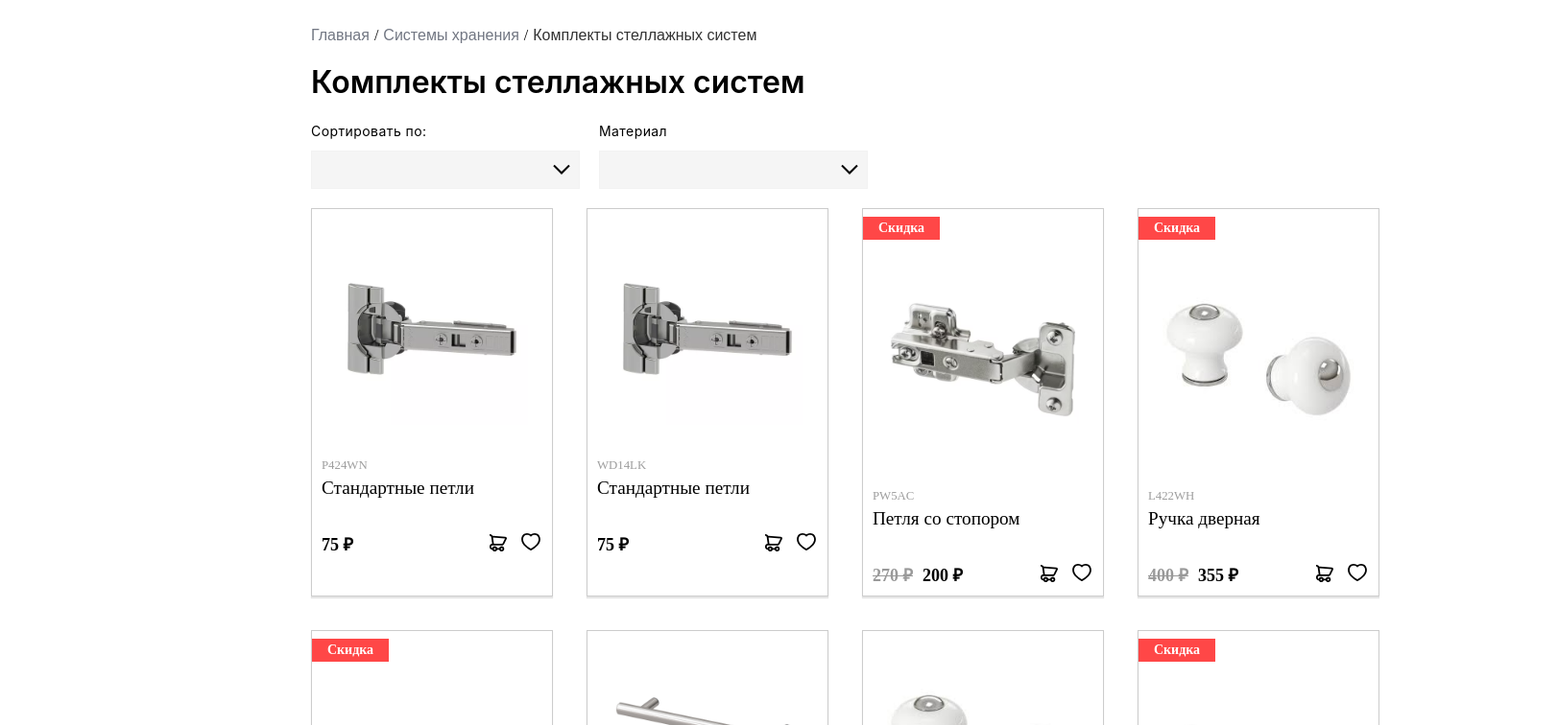
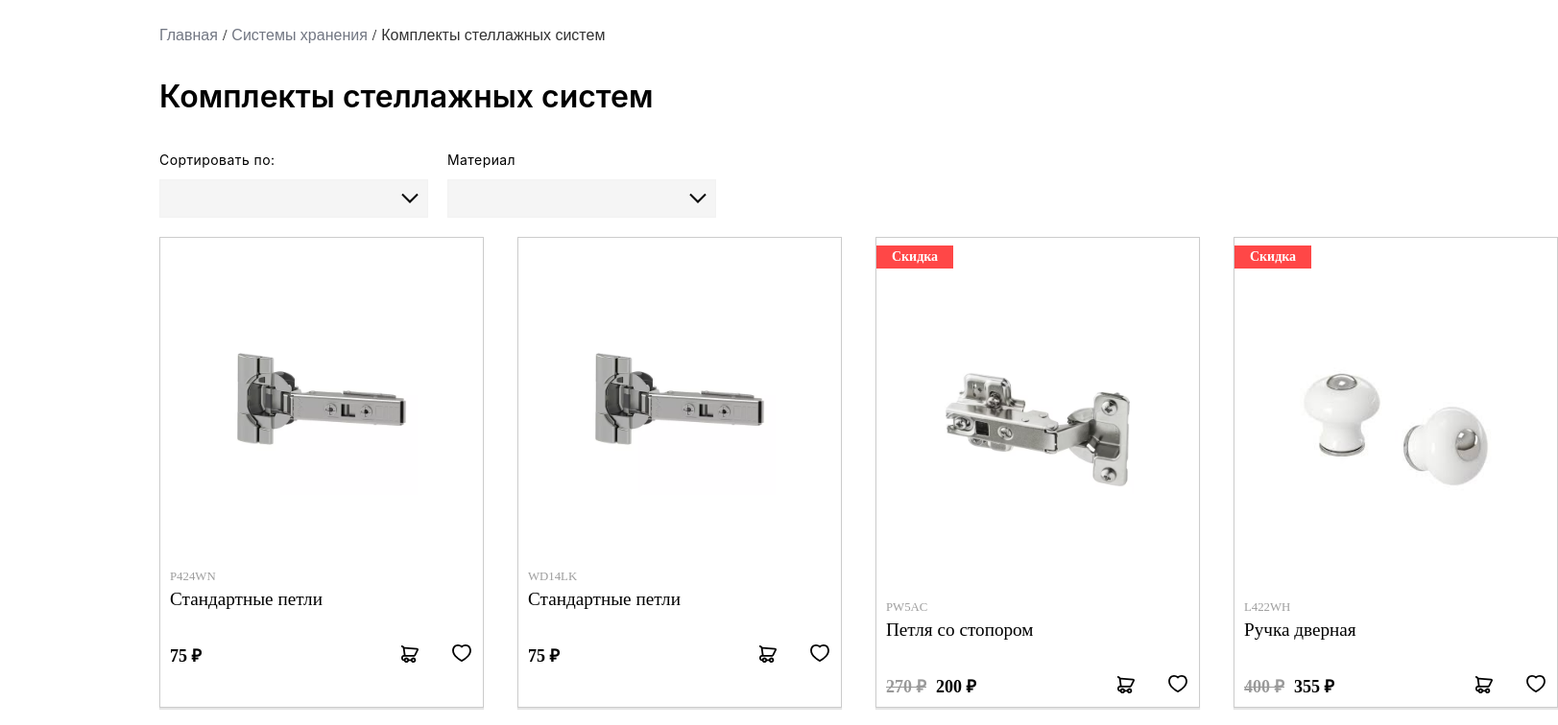
Before and after one commit to Cash3mod3l/testTages, a Nuxt app: page / in a window 1280 px wide. Shown: the top 756 px of the page at 96% size, 1623 px wide, since content can reach past the window. Built offline with nearby package versions, Linux system fonts and the light colour scheme.

Commit message:
refactore style

```diff
--- a/src/components/Container.vue
+++ b/src/components/Container.vue
@@ -70,13 +70,13 @@ onBeforeMount (() => {
 
 <style scoped>
 .page {
-  width: 50%;
+  width: 75%;
   margin: 0 auto;
   padding: 20px;
 }
 
 .page__section-title {
-  padding: 20px 0;
+  padding: 35px 0;
 }
 
 .page__section-title-text {
@@ -110,7 +110,6 @@ onBeforeMount (() => {
 @media (max-width: 600px) {
   .page {
     width: auto;
-    margin-left: 15px;
   }
 
   .page__filters-group {
--- a/src/components/Product/Card/CardProduct.vue
+++ b/src/components/Product/Card/CardProduct.vue
@@ -40,7 +40,7 @@ const props = defineProps<{ products: Product[] }>();
 }
 
 .product-grid__card {
-  width: 250px;
+  width: 336px;
   height: auto;
   border: 1px solid #cccccc;
   overflow: hidden;
--- a/src/components/Product/Card/FooterCardProduct.vue
+++ b/src/components/Product/Card/FooterCardProduct.vue
@@ -63,6 +63,7 @@ const props = defineProps<{ product: Product }>();
   display: flex;
   justify-content: center;
   align-items: center;
+  margin-left: 20px;
 }
 
 @media screen and (max-width: 768px) {
```
